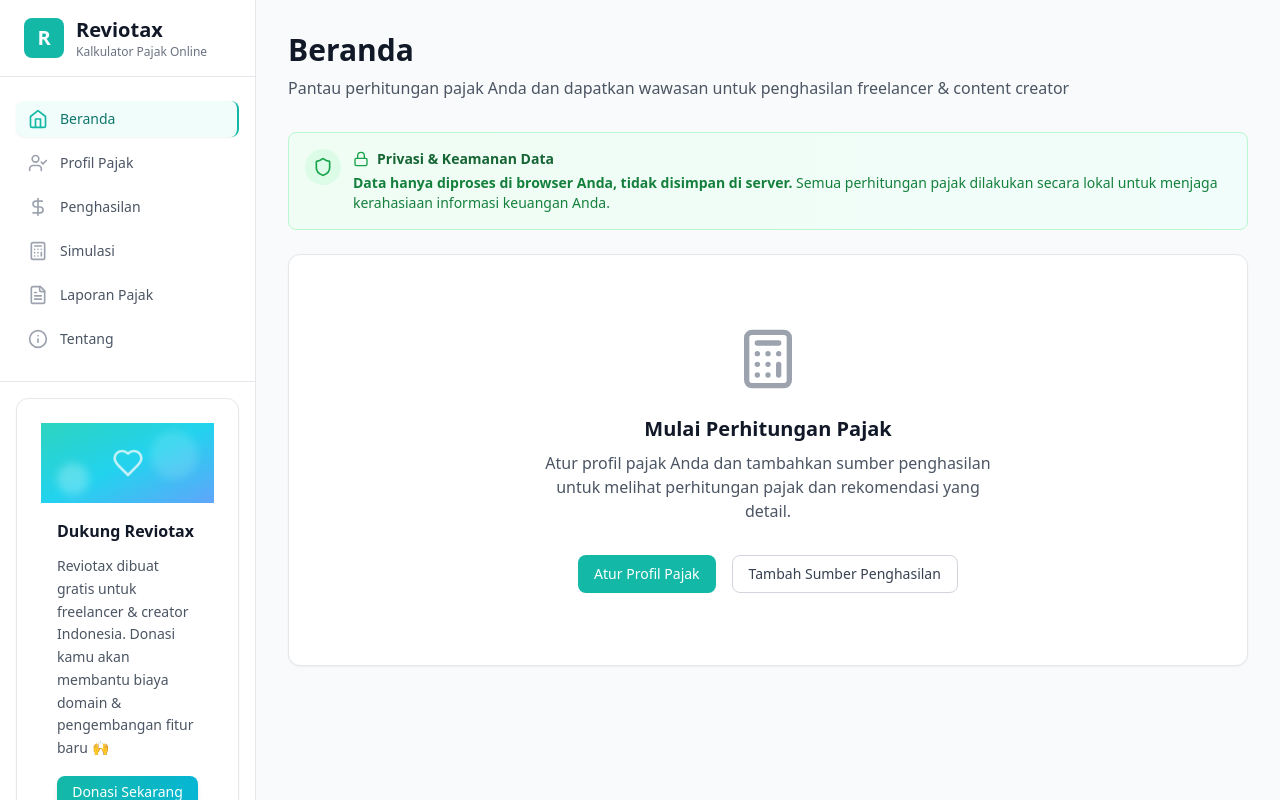
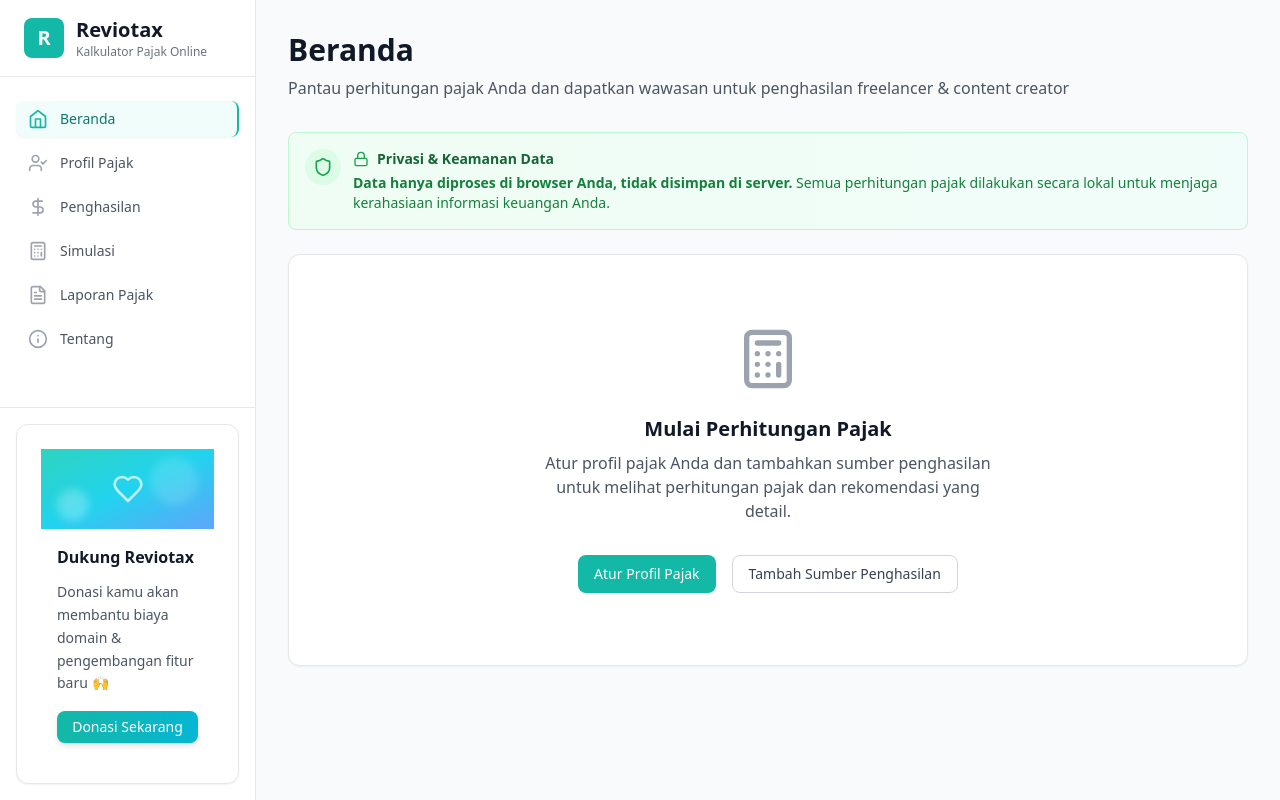
Before and after one commit to pixelbymoz/reviotax, a React (Vite) app: page / in a window 1280 px wide. Built offline with nearby package versions, Linux system fonts and the light colour scheme.

Commit message:
Updated DonationCard.tsx

```diff
--- a/src/components/DonationCard.tsx
+++ b/src/components/DonationCard.tsx
@@ -25,7 +25,6 @@ export function DonationCard() {
       <div className="p-4">
         <h3 className="text-base font-semibold text-gray-900 mb-3">Dukung Reviotax</h3>
         <p className="text-sm text-gray-600 mb-4 leading-relaxed">
-          Reviotax dibuat gratis untuk freelancer & creator Indonesia.
           Donasi kamu akan membantu biaya domain & pengembangan fitur baru 🙌
         </p>
         <Button
```
